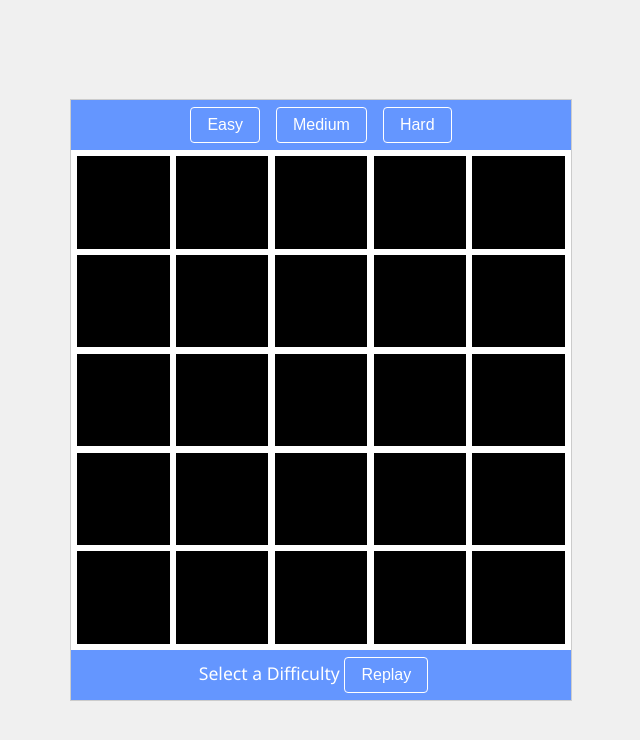
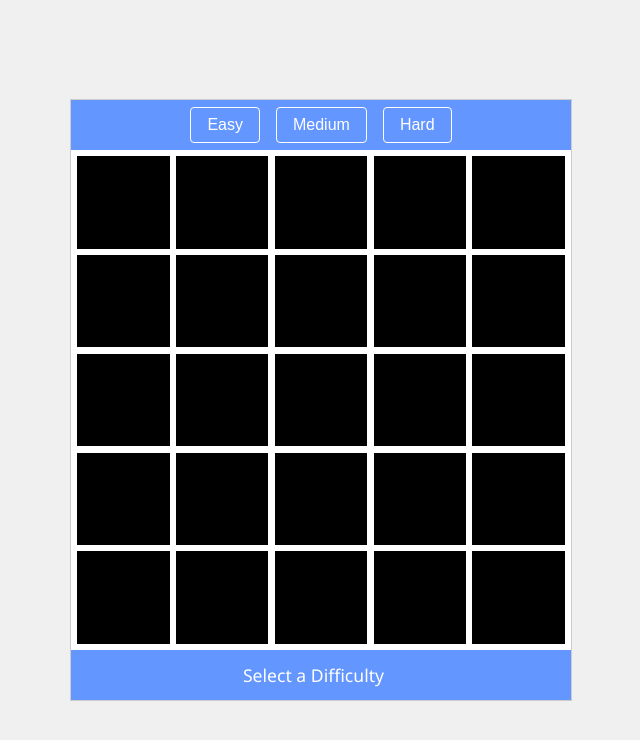
Before and after one commit to aweishar/WebDev25-26, a plain HTML site: page Lights Out/lightsout.html in a window 1280 px wide. Shown: the whole page, without its empty margins (319-959 px from the left). Drawn offline with Linux system fonts and the light colour scheme.

Commit message:
Update lightsout.html

```diff
--- a/Lights Out/lightsout.html
+++ b/Lights Out/lightsout.html
@@ -16,7 +16,6 @@
         <div id="game-panel"></div>
         <div id="bottom-menu" class="menu">
             <p id="label">Select a Difficulty</span>
-            <button id="replay-btn">Replay</button>
         </div>
     </div>
     <script src="script.js"></script>
```
